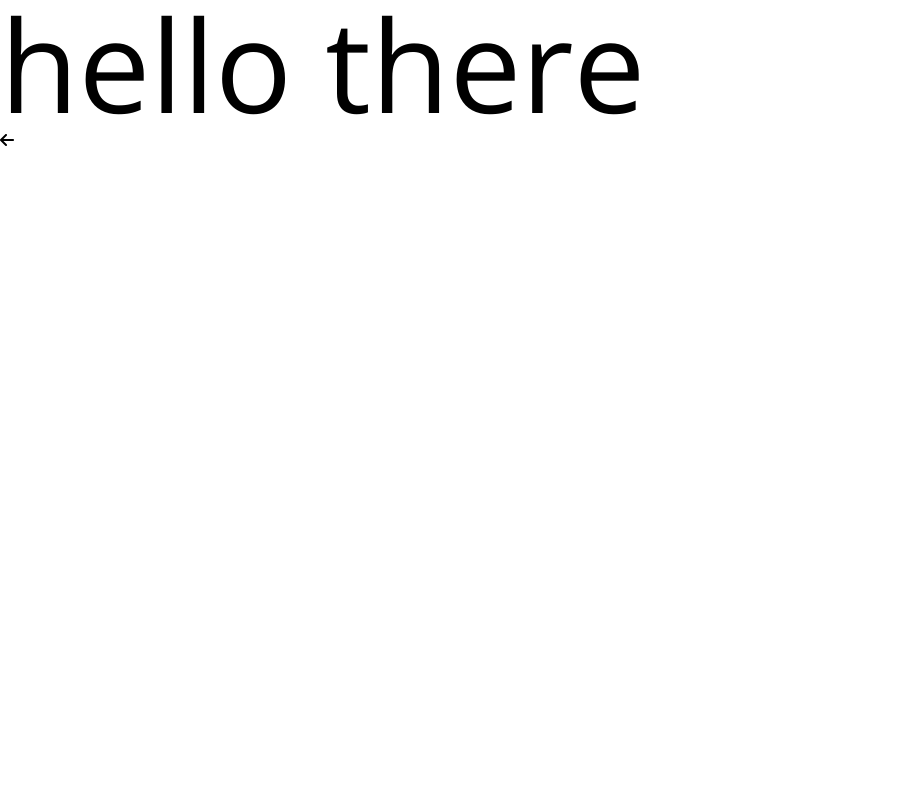
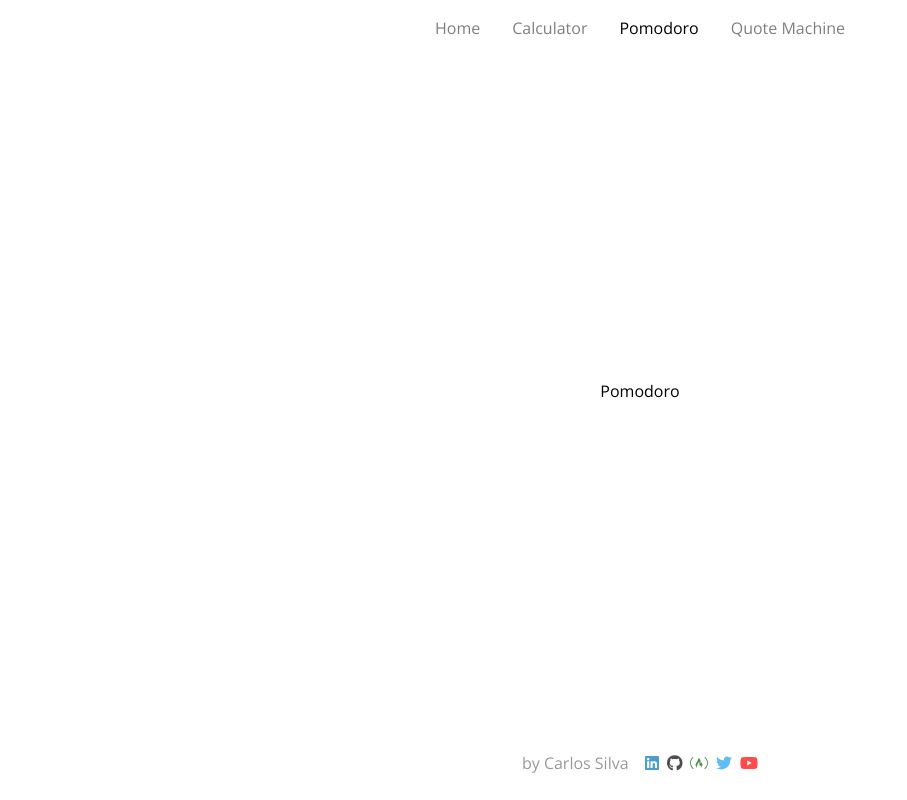
Before and after one commit to carloslsilva/freecodecamp-projects, a React (Vite) app: page /pomodoro in a window 1280 px wide. Shown: the whole page, without its empty margins (0-907 px from the left). Built offline with nearby package versions, Linux system fonts and the light colour scheme.

Commit message:
Added react router and layout, some future routes

```diff
--- a/package.json
+++ b/package.json
@@ -21,7 +21,8 @@
     "@fortawesome/react-fontawesome": "0.2.0",
     "clsx": "2.1.0",
     "react": "18.2.0",
-    "react-dom": "18.2.0"
+    "react-dom": "18.2.0",
+    "react-router-dom": "6.21.1"
   },
   "devDependencies": {
     "@types/react": "18.2.46",
--- a/src/App.jsx
+++ b/src/App.jsx
@@ -1,13 +1,28 @@
-import { faArrowLeft } from '@fortawesome/free-solid-svg-icons'
-import { FontAwesomeIcon } from '@fortawesome/react-fontawesome'
+import { RouterProvider, createBrowserRouter } from 'react-router-dom'
+import { Layout } from './components/Layout'
 
-function App() {
-  return (
-    <>
-      <h1 className='font-sans text-9xl'>hello there</h1>
-      <FontAwesomeIcon icon={faArrowLeft} />
-    </>
-  )
-}
+const router = createBrowserRouter([
+  {
+    element: <Layout />,
+    children: [
+      {
+        path: '/',
+        element: <h1>Home</h1>
+      },
+      {
+        path: 'calculator',
+        element: <h1>Calculator</h1>
+      },
+      {
+        path: 'pomodoro',
+        element: <h1>Pomodoro</h1>
+      },
+      {
+        path: 'quote-machine',
+        element: <h1>Quote Machine</h1>
+      }
+    ]
+  }
+])
 
-export default App
+export const App = () => <RouterProvider router={router} />
--- /dev/null
+++ b/src/components/Footer.jsx
@@ -0,0 +1,66 @@
+import {
+  faFreeCodeCamp,
+  faGithub,
+  faLinkedin,
+  faTwitter,
+  faYoutube
+} from '@fortawesome/free-brands-svg-icons'
+import { FontAwesomeIcon } from '@fortawesome/react-fontawesome'
+import clsx from 'clsx'
+
+const CONTACTS = [
+  {
+    href: 'https://www.linkedin.com/in/carloslsilva/',
+    label: 'LinkedIn',
+    className: 'text-brand-linkedin',
+    icon: faLinkedin
+  },
+  {
+    href: 'https://github.com/carloslsilva/',
+    label: 'GitHub',
+    className: 'text-brand-github',
+    icon: faGithub
+  },
+  {
+    href: 'https://www.freecodecamp.org/carloslsilva',
+    label: 'freeCodeCamp',
+    className: 'text-brand-freecodecamp',
+    icon: faFreeCodeCamp
+  },
+  {
+    href: 'https://twitter.com/carloslsilva',
+    label: 'Twitter',
+    className: 'text-brand-twitter',
+    icon: faTwitter
+  },
+  {
+    href: 'https://www.youtube.com/channel/UCD0Spg-lYsdrP_nE7Qfca3w',
+    label: 'Youtube',
+    className: 'text-brand-youtube',
+    icon: faYoutube
+  }
+]
+
+export const Footer = () => {
+  const contact = CONTACTS.map(contact => (
+    <a
+      className={clsx(
+        'opacity-70 duration-300 ease-out hover:-translate-y-1 hover:opacity-100 active:animate-ping',
+        contact.className
+      )}
+      key={contact.label}
+      href={contact.href}
+      rel='noreferrer'
+      target='_blank'
+    >
+      <FontAwesomeIcon icon={contact.icon} />
+    </a>
+  ))
+
+  return (
+    <footer className='flex h-[75px] flex-row items-center justify-center gap-4'>
+      <div className='opacity-40'>by Carlos Silva</div>
+      <div className='flex flex-row gap-2'>{contact}</div>
+    </footer>
+  )
+}
--- /dev/null
+++ b/src/components/Header.jsx
@@ -0,0 +1,47 @@
+import clsx from 'clsx'
+import { NavLink } from 'react-router-dom'
+
+const ROUTES = [
+  {
+    to: '/',
+    label: 'Home'
+  },
+  {
+    to: '/calculator',
+    label: 'Calculator'
+  },
+  {
+    to: '/pomodoro',
+    label: 'Pomodoro'
+  },
+  {
+    to: '/quote-machine',
+    label: 'Quote Machine'
+  }
+]
+
+export const Header = () => {
+  const navLinks = ROUTES.map(route => (
+    <li key={route.label}>
+      <NavLink
+        className={({ isActive }) =>
+          clsx(
+            !isActive && 'opacity-50 duration-300 ease-in-out hover:opacity-30',
+            isActive && 'opacity-100'
+          )
+        }
+        to={route.to}
+      >
+        {route.label}
+      </NavLink>
+    </li>
+  ))
+
+  return (
+    <header className='px-2 py-4'>
+      <nav>
+        <ul className='flex flex-row gap-8'>{navLinks}</ul>
+      </nav>
+    </header>
+  )
+}
--- /dev/null
+++ b/src/components/Layout.jsx
@@ -0,0 +1,13 @@
+import { Outlet } from 'react-router-dom'
+import { Footer } from './Footer'
+import { Header } from './Header'
+
+export const Layout = () => (
+  <div className='flex min-h-screen flex-col items-center justify-center'>
+    <Header />
+    <main className='flex flex-grow items-center justify-center'>
+      <Outlet />
+    </main>
+    <Footer />
+  </div>
+)
--- a/src/main.jsx
+++ b/src/main.jsx
@@ -3,7 +3,7 @@ import '@fontsource/play'
 import '@fontsource/roboto'
 import React from 'react'
 import ReactDOM from 'react-dom/client'
-import App from './App'
+import { App } from './App'
 import './styles/global.css'
 
 ReactDOM.createRoot(document.getElementById('root')).render(
```
Also changed, not shown: 1 other file (tests, documents, lock files or other folders).
